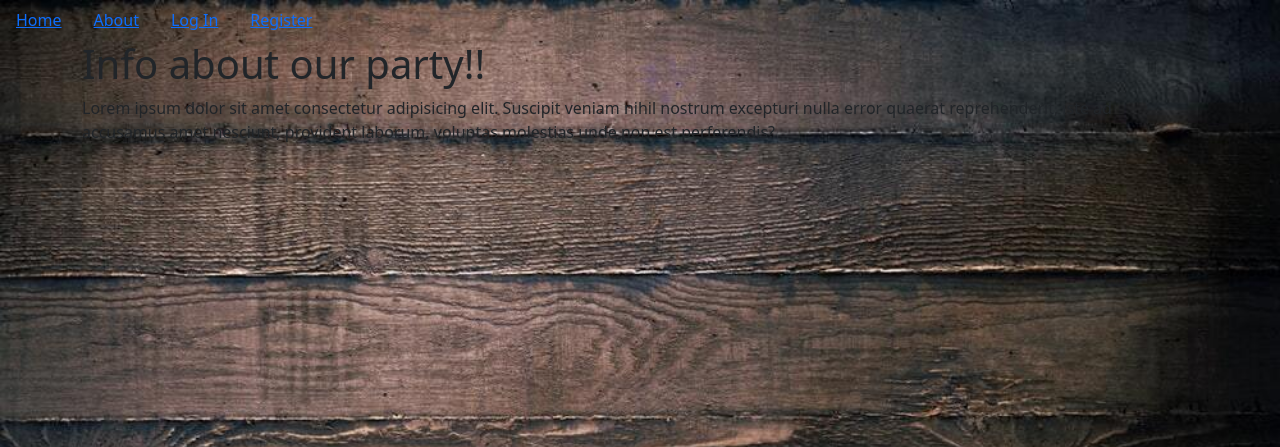
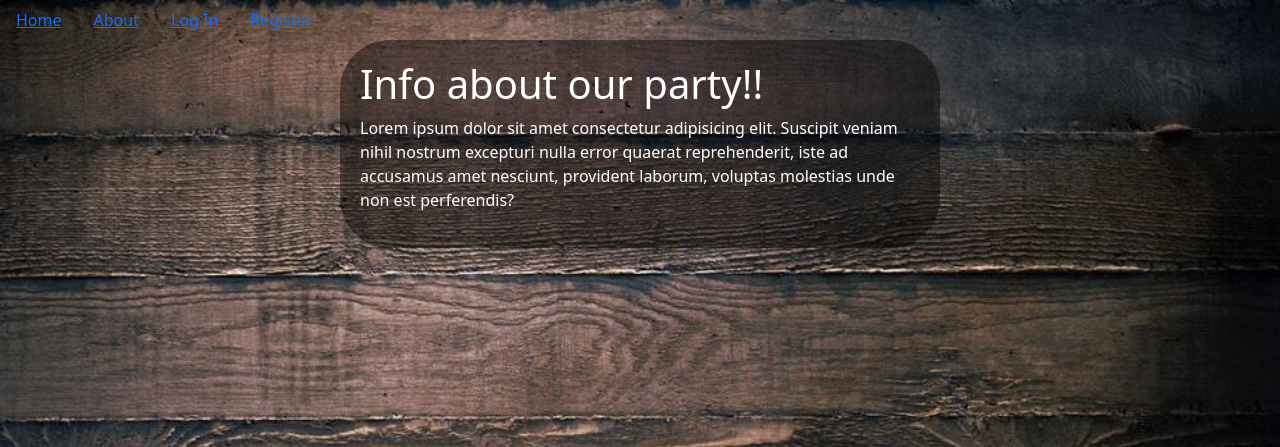
Before and after one commit to wolfsige/Collector, a Flask app: page / in a window 1280 px wide. Shown: the top 447 px of the page. Run offline with Flask 2, Linux system fonts and the light colour scheme.

Commit message:
add about/info CSS

```diff
--- /dev/null
+++ b/myapp/static/about.css
@@ -0,0 +1,13 @@
+.jumbotron {
+  color: white;
+  background-color: rgba(0, 0, 0, .45);
+  border-radius: 50px;
+  width: 600px;
+  padding: 20px;
+}
+
+div.container {
+  display: flex;
+  flex-direction: column;
+  align-items: center;
+}
--- a/myapp/templates/info.html
+++ b/myapp/templates/info.html
@@ -1,5 +1,6 @@
 {% extends "base.html" %}
 {% block content %}
+<link rel="stylesheet" href="../static/about.css">
     <div class="jumbotron">
         <h1>Info about our party!!</h1>
         <p>Lorem ipsum dolor sit amet consectetur adipisicing elit. Suscipit veniam nihil nostrum excepturi nulla error quaerat reprehenderit, iste ad accusamus amet nesciunt, provident laborum, voluptas molestias unde non est perferendis?</p>
```
